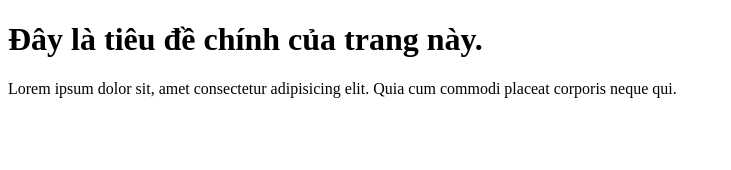
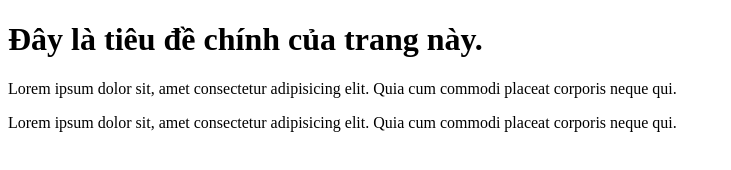
Before and after one commit to Phong08VS/DUANTHU3, a plain HTML site: page index.html in a window 1280 px wide. Shown: the whole page, without its empty margins (0-731 px from the left). Drawn offline with Linux system fonts and the light colour scheme.

Commit message:
Sửa đổi lần 2

```diff
--- a/index.html
+++ b/index.html
@@ -10,6 +10,7 @@
 <body>
     <h1>Đây là tiêu đề chính của trang này.</h1>
     <p>Lorem ipsum dolor sit, amet consectetur adipisicing elit. Quia cum commodi placeat corporis neque qui.</p>
+    <p>Lorem ipsum dolor sit, amet consectetur adipisicing elit. Quia cum commodi placeat corporis neque qui.</p>
 </body>
 
 </html>
```
